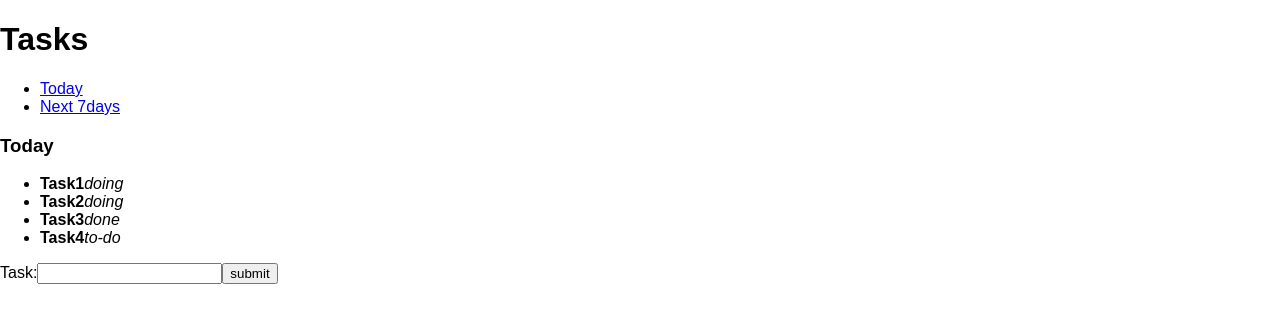
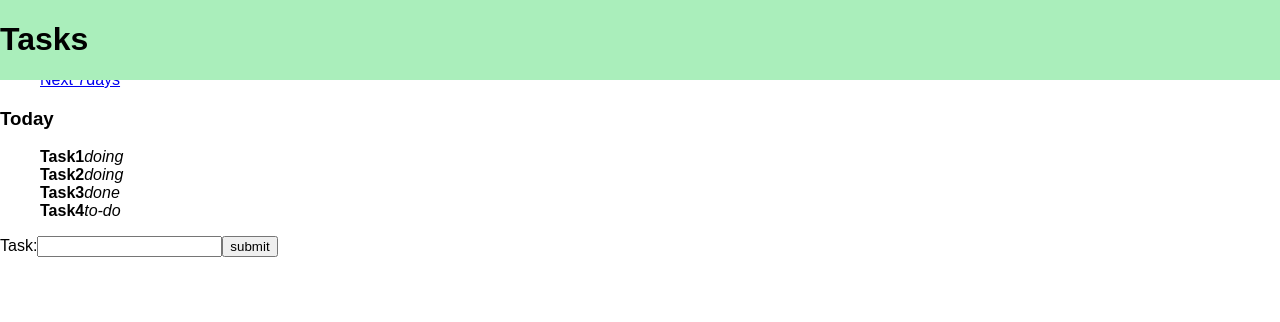
Before and after one commit to MaN3iN3ActiON/to-do-today, a React (Create React App) app: page / in a window 1280 px wide. Shown: the top 322 px of the page. Built offline with nearby package versions, Linux system fonts and the light colour scheme.

Commit message:
Add Roadmap.md, try out CSS use styled-componenets

```diff
--- a/src/App.js
+++ b/src/App.js
@@ -3,16 +3,21 @@ import './App.css';
 import HeaderContainer from './header-comps/HeaderContainer';
 import SideNavBar from './sidenav-comps/SideNavBar';
 import TaskArticle from './task-comps/TaskArticle';
+import styled from 'styled-components';
+
+const Main = styled.main`
+	margin-top: 53px;
+`;
 
 class App extends React.Component {
 	render() {
 		return (
 			<Fragment>
 				<HeaderContainer />
-				<main>
+				<Main>
 					<SideNavBar />
 					<TaskArticle />
-				</main>
+				</Main>
 			</Fragment>
 		);
 	}
--- a/src/header-comps/HeaderContainer.js
+++ b/src/header-comps/HeaderContainer.js
@@ -1,13 +1,26 @@
 import React from 'react';
+import styled from 'styled-components';
+
+const Header = styled.header`
+	background-color: #aeb;
+	top: 0;
+	position: fixed;
+	z-index: 200;
+	width: 100%;
+`;
+
+const H1 = styled.h1`
+	/* margin-top: 2px;
+	padding: 5px;
+	margin-bottom: 0px; */
+`;
 
 class HeaderContainer extends React.Component {
 	render() {
 		return (
-			<header>
-				<h1>
-					Tasks
-				</h1>
-			</header>
+			<Header>
+				<H1>Tasks</H1>
+			</Header>
 		);
 	}
 }
--- a/src/sidenav-comps/SideNavBar.js
+++ b/src/sidenav-comps/SideNavBar.js
@@ -1,18 +1,23 @@
 import React from 'react';
+import styled from 'styled-components';
+
+const Ul = styled.ul`
+	list-style: none;
+`;
 
 class SideNavBar extends React.Component {
 	render() {
 		return (
 			<aside>
 				<nav>
-					<ul>
+					<Ul>
 						<li>
 							<a href="#today">Today</a>
 						</li>
 						<li>
 							<a href="#7days">Next 7days</a>
 						</li>
-					</ul>
+					</Ul>
 				</nav>
 			</aside>
 		);
--- a/src/task-comps/TaskList.js
+++ b/src/task-comps/TaskList.js
@@ -1,6 +1,11 @@
 import React from 'react';
 import Task from './Task';
 import PropTypes from 'prop-types';
+import styled from 'styled-components';
+
+const Ul = styled.ul`
+	list-style: none;
+`;
 
 class TaskList extends React.Component {
 	render() {
@@ -10,7 +15,7 @@ class TaskList extends React.Component {
 		return (
 			<section>
 				<h3>Today</h3>
-				<ul>{taskList}</ul>
+				<Ul>{taskList}</Ul>
 			</section>
 		);
 	}
```
Also changed, not shown: 1 other file (tests, documents, lock files or other folders).
